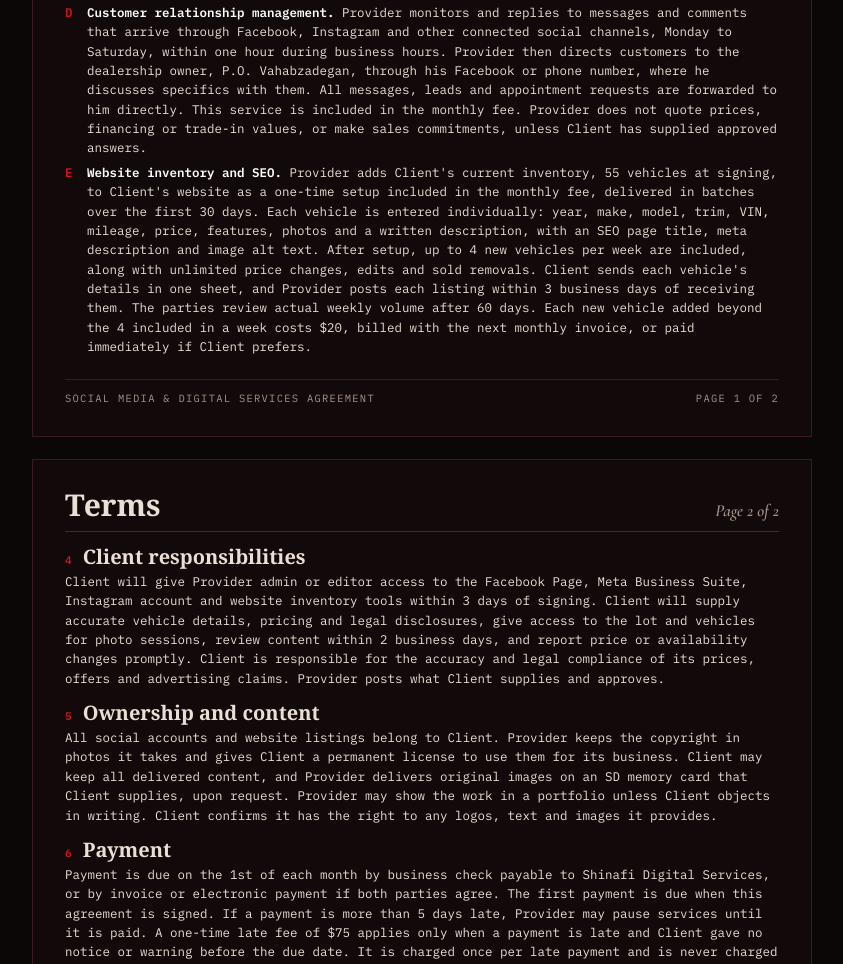
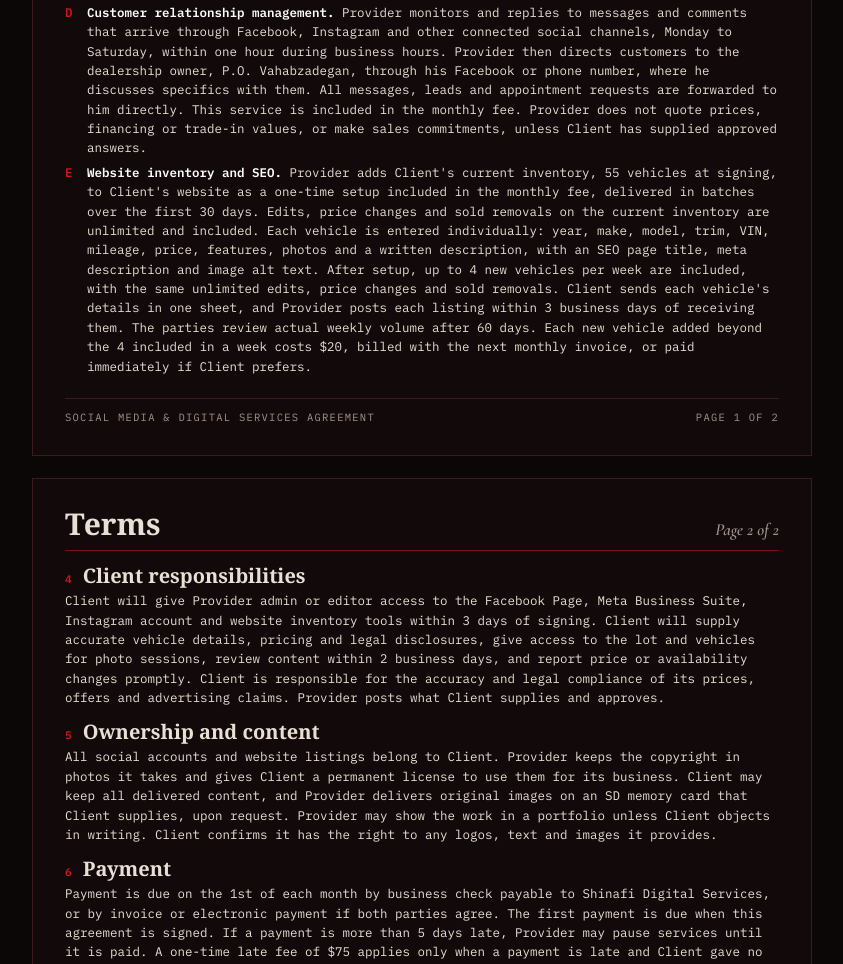
Before and after one commit to fmamah777/Shoot-with-zell, a plain HTML site: page contract/index.html in a window 1280 px wide. Shown: the part 1606-2570 px from the top of the page, without its empty margins (218-1061 px from the left). Drawn offline with nearby package versions, Linux system fonts and the light colour scheme; a web font is replaced by a local one.

Commit message:
Clarify the 55-vehicle setup and unlimited edits in Section 3E
Co-Authored-By: Claude Sonnet 5.5 <noreply@anthropic.com>
Claude-Session: https://claude.ai/code/session_017Gqo4d2kN4oZq8zyTsVPQa

```diff
--- a/contract/index.html
+++ b/contract/index.html
@@ -153,7 +153,7 @@ html{background:#0b0707}
       <li><b>B</b><span><strong>Facebook.</strong> Provider manages Client's Facebook Page: posting about <input class="mini" type="number" id="cadence" data-field="cadence" value="3" min="1" max="21" aria-label="Posts per week"> times per week, keeping business info current, and posting inventory, offers and events Client approves.</span></li>
       <li><b>C</b><span><strong>Instagram.</strong> Provider creates an Instagram account in Client's name, sets up the profile and branding, and posts on the same schedule as Facebook. Client owns the account.</span></li>
       <li><b>D</b><span><strong>Customer relationship management.</strong> Provider monitors and replies to messages and comments that arrive through Facebook, Instagram and other connected social channels, Monday to Saturday, within one hour during business hours. Provider then directs customers to the dealership owner, P.O. Vahabzadegan, through his Facebook or phone number, where he discusses specifics with them. All messages, leads and appointment requests are forwarded to him directly. This service is included in the monthly fee. Provider does not quote prices, financing or trade-in values, or make sales commitments, unless Client has supplied approved answers.</span></li>
-      <li><b>E</b><span><strong>Website inventory and SEO.</strong> Provider adds Client's current inventory, 55 vehicles at signing, to Client's website as a one-time setup included in the monthly fee, delivered in batches over the first 30 days. Each vehicle is entered individually: year, make, model, trim, VIN, mileage, price, features, photos and a written description, with an SEO page title, meta description and image alt text. After setup, up to 4 new vehicles per week are included, along with unlimited price changes, edits and sold removals. Client sends each vehicle's details in one sheet, and Provider posts each listing within 3 business days of receiving them. The parties review actual weekly volume after 60 days. Each new vehicle added beyond the 4 included in a week costs $20, billed with the next monthly invoice, or paid immediately if Client prefers.</span></li>
+      <li><b>E</b><span><strong>Website inventory and SEO.</strong> Provider adds Client's current inventory, 55 vehicles at signing, to Client's website as a one-time setup included in the monthly fee, delivered in batches over the first 30 days. Edits, price changes and sold removals on the current inventory are unlimited and included. Each vehicle is entered individually: year, make, model, trim, VIN, mileage, price, features, photos and a written description, with an SEO page title, meta description and image alt text. After setup, up to 4 new vehicles per week are included, with the same unlimited edits, price changes and sold removals. Client sends each vehicle's details in one sheet, and Provider posts each listing within 3 business days of receiving them. The parties review actual weekly volume after 60 days. Each new vehicle added beyond the 4 included in a week costs $20, billed with the next monthly invoice, or paid immediately if Client prefers.</span></li>
     </ul>
   </div>
   <div class="sheet-foot"><span>Social Media &amp; Digital Services Agreement</span><span>Page 1 of 2</span></div>
```
